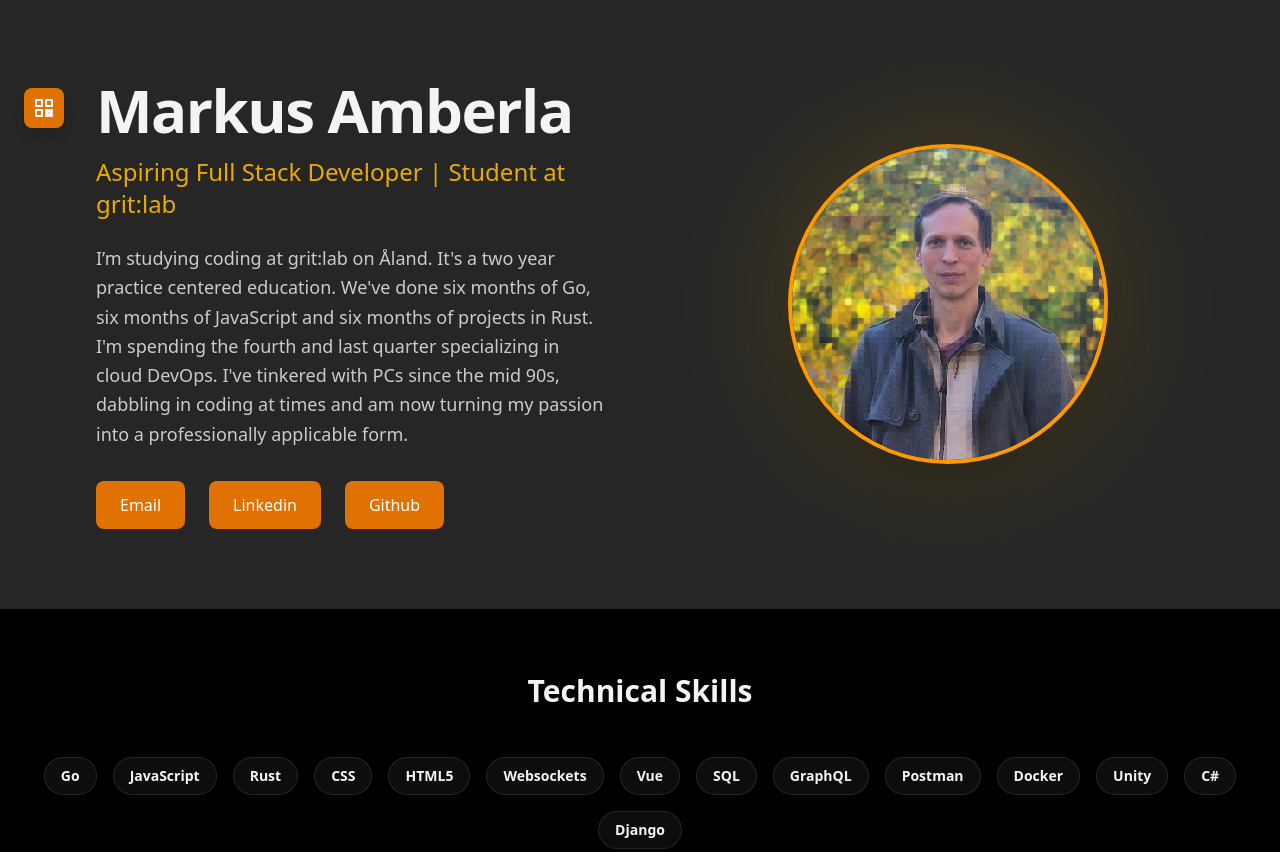
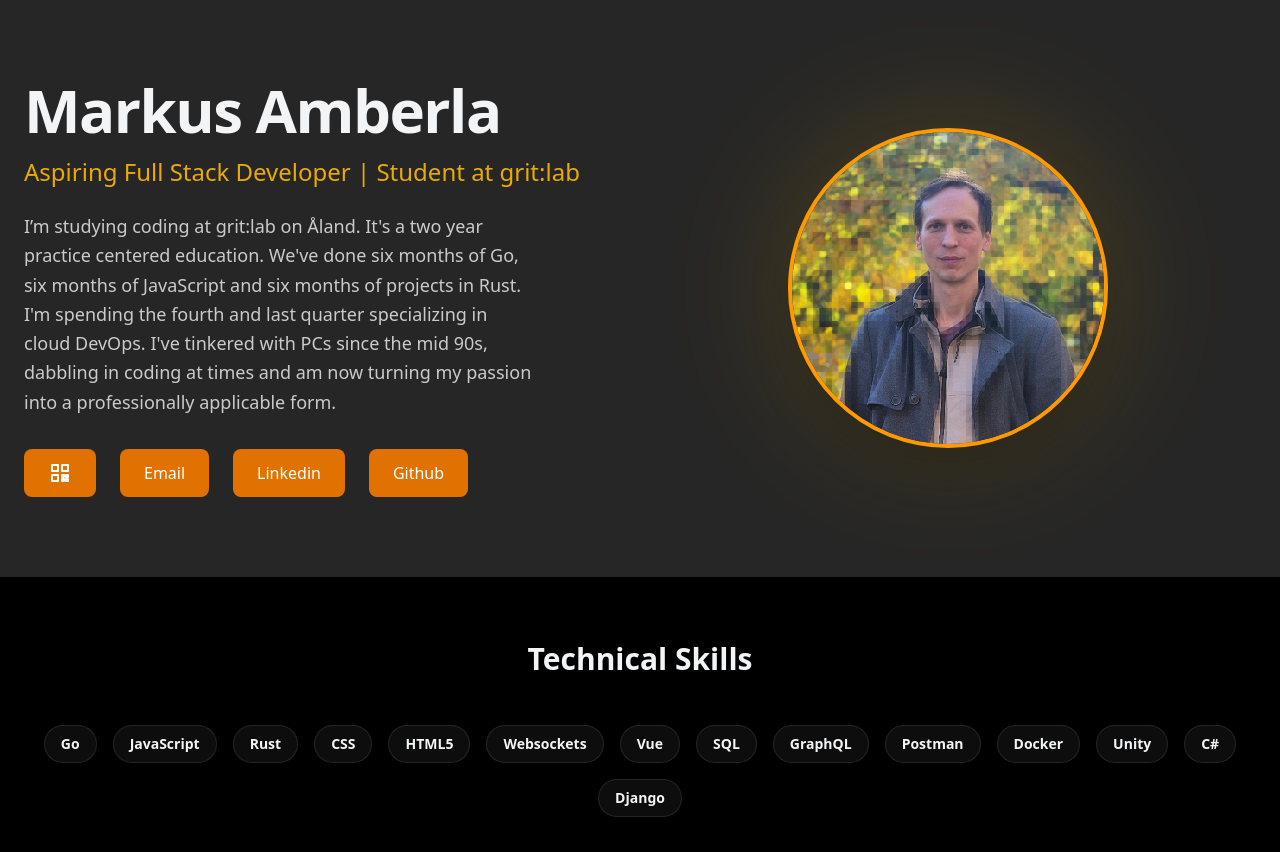
Before and after one commit to MarkusYPA/portfolio, a website: page index.html in a window 1280 px wide. Shown: the top 852 px of the page. Drawn offline with Linux system fonts and the light colour scheme.

Commit message:
qr code in button rows

```diff
--- a/index.html
+++ b/index.html
@@ -41,29 +41,29 @@
 
         <!-- Hero Section -->
         <header class="container mx-auto px-6 py-20 flex flex-col-reverse md:flex-row items-center justify-between">
-            <div class="md:w-1/2 flex items-start gap-4 md:gap-8 mt-10 md:mt-0">
-                <!-- QR Code reveal section -->
-                <div class="flex-shrink-0 flex flex-col items-center mt-2">
-                    <button id="qr-toggle-btn" class="w-10 h-10 flex items-center justify-center bg-amber-600 text-white rounded-lg shadow-lg hover:bg-amber-500 transition-colors focus:outline-none" aria-label="Show QR Code" onclick="document.getElementById('qr-container').classList.toggle('hidden')">
-                        <svg class="w-6 h-6" fill="none" stroke="currentColor" viewBox="0 0 24 24" xmlns="http://www.w3.org/2000/svg">
-                            <path stroke-linecap="round" stroke-linejoin="round" stroke-width="2" d="M4 4h6v6H4zm10 0h6v6h-6zM4 14h6v6H4zm10 0h2v2h-2zm4 0h2v2h-2zm-4 4h2v2h-2zm4 0h2v2h-2z"></path>
-                        </svg>
-                    </button>
-                    <div id="qr-container" class="hidden mt-4 transition-all duration-300">
-                        <img src="assets/qr-code.svg" alt="QR Code" class="w-24 h-24 md:w-32 md:h-32 bg-white rounded-lg p-2 shadow-lg">
+            <div class="md:w-1/2 text-center md:text-left mt-10 md:mt-0">
+                <h1 id="profile-name" class="text-5xl md:text-6xl font-bold mb-4 tracking-tight"></h1>
+                <p id="profile-tagline" class="text-xl md:text-2xl mb-6 opacity-90 font-light"></p>
+                <p id="profile-description" class="text-lg mb-8 leading-relaxed opacity-80 max-w-lg mx-auto md:mx-0"></p>
+
+                <div id="social-links" class="flex flex-wrap items-center justify-center md:justify-start gap-y-4 gap-x-6">
+                    <div class="relative">
+                        <button id="qr-toggle-btn"
+                            class="px-6 py-3 flex items-center justify-center rounded-lg font-medium transition-all duration-300 transform hover:-translate-y-1 hover:shadow-lg bg-amber-600 text-white focus:outline-none"
+                            aria-label="Show QR Code"
+                            onclick="document.getElementById('qr-container').classList.toggle('hidden')">
+                            <svg class="w-6 h-6" fill="none" stroke="currentColor" viewBox="0 0 24 24"
+                                xmlns="http://www.w3.org/2000/svg">
+                                <path stroke-linecap="round" stroke-linejoin="round" stroke-width="2"
+                                    d="M4 4h6v6H4zm10 0h6v6h-6zM4 14h6v6H4zm10 0h2v2h-2zm4 0h2v2h-2zm-4 4h2v2h-2zm4 0h2v2h-2z">
+                                </path>
+                            </svg>
+                        </button>
+                        <div id="qr-container" class="hidden absolute left-1/2 -translate-x-1/2 bottom-full mb-4 z-10 transition-all duration-300">
+                            <img src="assets/qr-code.svg" alt="QR Code" class="w-32 h-32 max-w-none bg-white rounded-lg p-2 shadow-2xl">
+                        </div>
                     </div>
-                </div>
-
-                <!-- Text block -->
-                <div class="text-left">
-                    <h1 id="profile-name" class="text-5xl md:text-6xl font-bold mb-4 tracking-tight"></h1>
-                    <p id="profile-tagline" class="text-xl md:text-2xl mb-6 opacity-90 font-light"></p>
-                    <p id="profile-description" class="text-lg mb-8 leading-relaxed opacity-80 max-w-lg">
-                    </p>
-
-                    <div id="social-links" class="flex justify-start space-x-6">
-                        <!-- Social links injected here -->
-                    </div>
+                    <!-- Social links injected here -->
                 </div>
             </div>
             <div class="md:w-1/2 flex justify-center">
```
Also changed, not shown: src/output.css.
